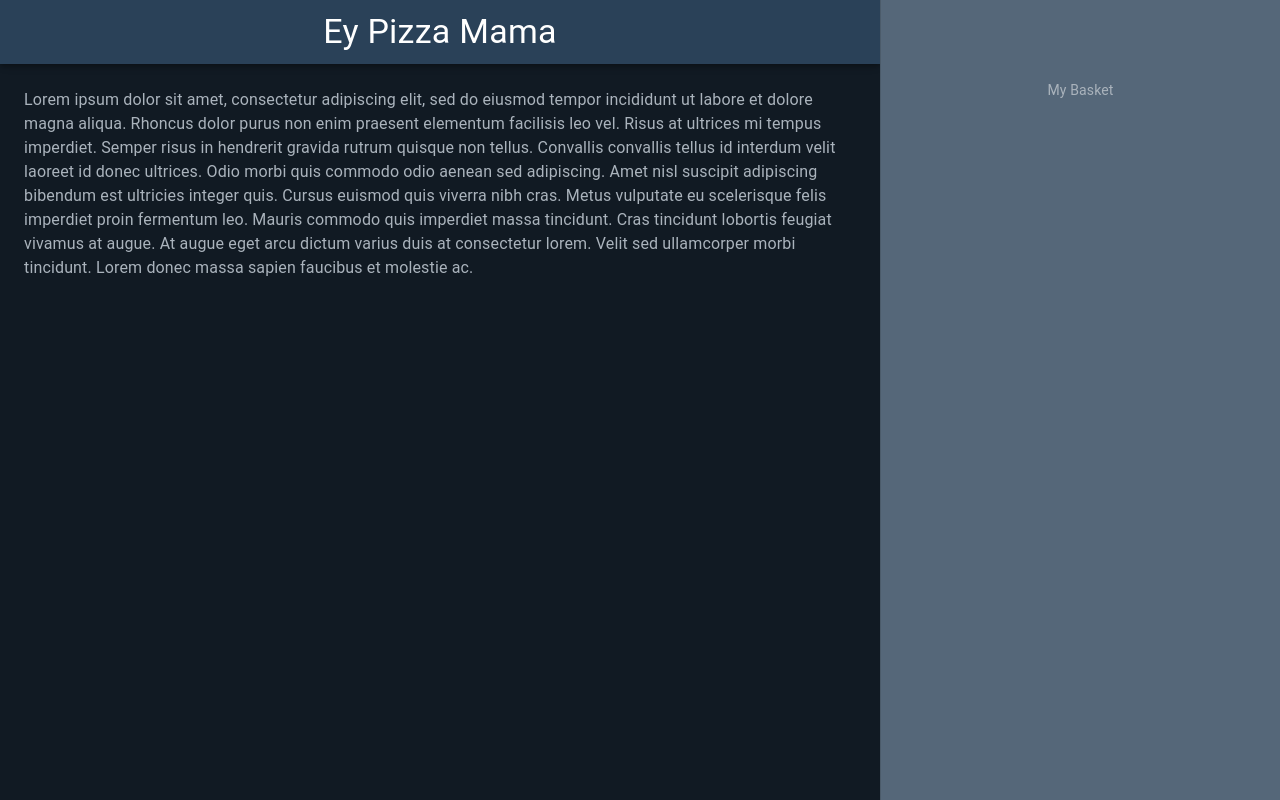
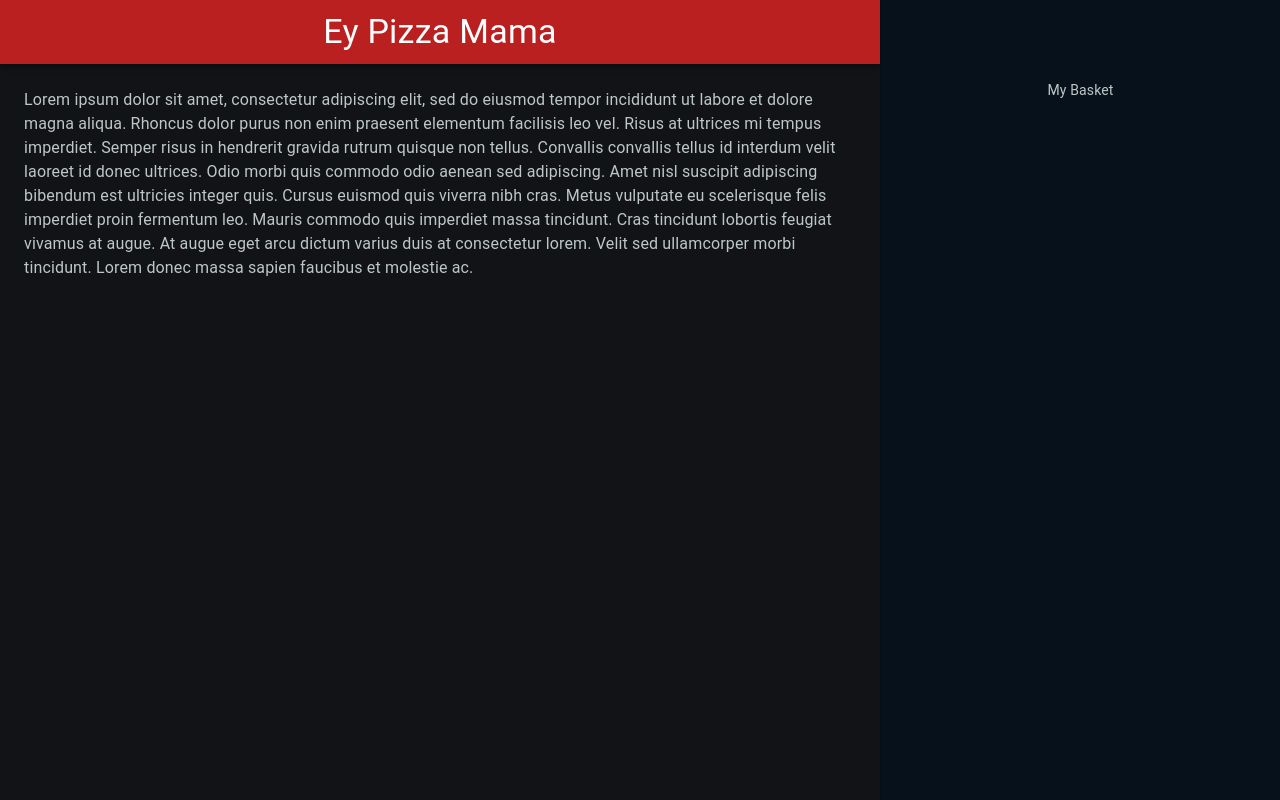
Before and after one commit to TheAncientOwl/pizza-website, a React (Create React App) app: page / in a window 1280 px wide. Built offline with nearby package versions, Linux system fonts and the light colour scheme.

Commit message:
Theme change.

```diff
--- a/src/App.jsx
+++ b/src/App.jsx
@@ -5,23 +5,23 @@ const theme = createMuiTheme({
   overrides: {
     MuiDrawer: {
       paper: {
-        background: '#556779',
+        background: '#06111C',
       },
     },
   },
   palette: {
     background: {
-      default: '#111A23',
+      default: '#121317',
     },
     primary: {
-      main: '#2A4158',
+      main: '#BB2020',
     },
     secondary: {
-      main: '#556779',
+      main: '#FFEB4D',
     },
     text: {
-      primary: '#AAB3BC',
-      secondary: '#AAB3BC',
+      primary: '#BEC7C7',
+      secondary: '#BEC7C7',
     },
   },
 });
```
